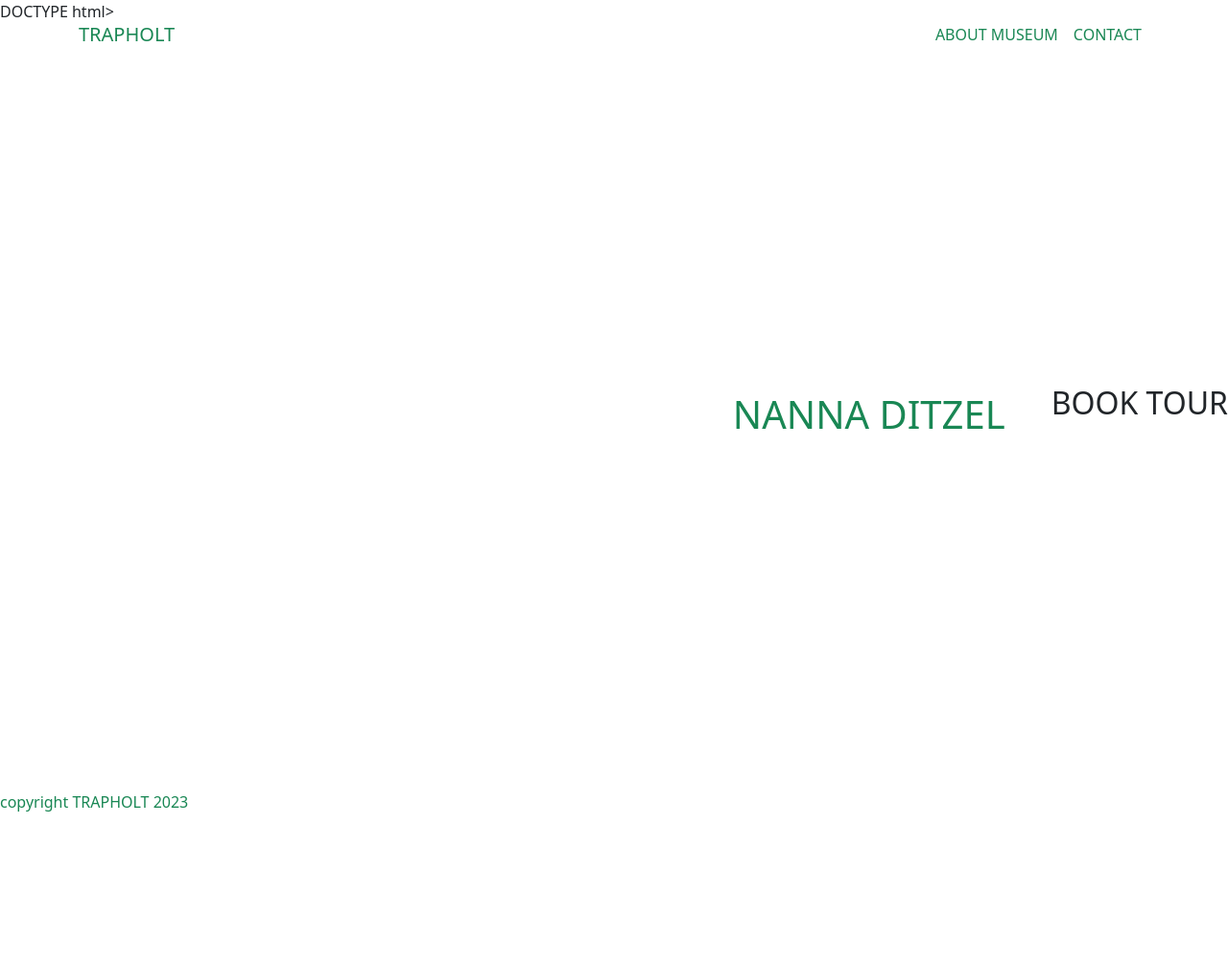
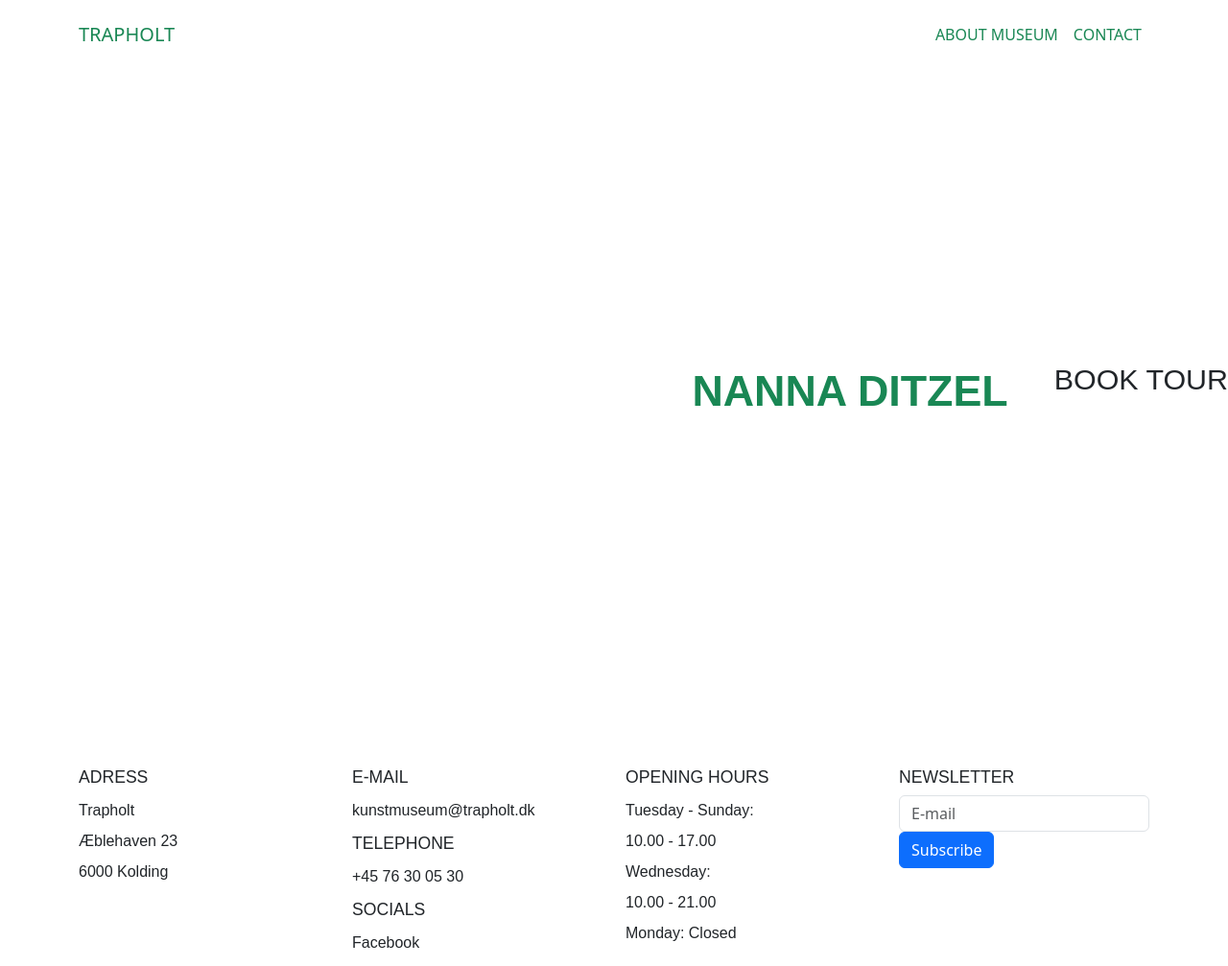
Before and after one commit to MarinEASV/TRAPHOLT-WEBSITE, a plain HTML site: page index.html in a window 1280 px wide. Shown: the whole page at 96% size. Before the commit the page ends 864 px from the top, so only its background shows below. Drawn offline with nearby package versions, Linux system fonts and the light colour scheme; a web font is replaced by a local one.

Commit message:
text styles

```diff
--- a/index.html
+++ b/index.html
@@ -1,4 +1,4 @@
-DOCTYPE html>
+<DOCTYPE html>
 <html lang="en">
 <head>
     <meta charset="UTF-8">
@@ -6,7 +6,9 @@ DOCTYPE html>
     <title>TRAPHOLT</title>
     <link href="https://cdn.jsdelivr.net/npm/bootstrap@5.3.2/dist/css/bootstrap.min.css" rel="stylesheet" integrity="sha384-T3c6CoIi6uLrA9TneNEoa7RxnatzjcDSCmG1MXxSR1GAsXEV/Dwwykc2MPK8M2HN" crossorigin="anonymous">
     <link rel="stylesheet" href="style.css">
+    <link rel="stylesheet" href="https://use.typekit.net/vnr4dbk.css">
 </head>
+
 <body>
 
     <nav class="navbar fixed-toP navbar-expand-lg navbar-dark p-md-3">
@@ -36,7 +38,7 @@ DOCTYPE html>
             </ul>
           </div>
         </div>
-      </nav>
+    </nav>
 
     <!-- Banner Image  -->
     <div
@@ -61,9 +63,45 @@ DOCTYPE html>
 
 
 
-<footer>
-    <p class="copyright text-success">copyright TRAPHOLT 2023</p>
-</footer>
+      <footer>
+        <div class="container">
+          <div class="row">
+            <!-- Column 1 -->
+            <div class="col-md-3 footer-column">
+              <h3>ADRESS</h3>
+              <h4>Trapholt <br> Æblehaven 23 <br> 6000 Kolding<h4>
+            </div>
+
+            <!-- Column 2 -->
+            <div class="col-md-3 footer-column">
+              <h3>E-MAIL</h3>
+              <h4>kunstmuseum@trapholt.dk</h4>
+
+              <h3>TELEPHONE</h3>
+              <h4>+45 76 30 05 30</h4>
+
+              <h3>SOCIALS</h3>
+              <h4>Facebook</h4>
+            </div>
+
+            <!-- Column 3 -->
+            <div class="col-md-3 footer-column">
+              <h3>OPENING HOURS</h3>
+              <h4>Tuesday - Sunday: <br>10.00 - 17.00 <br>Wednesday: <br>10.00 - 21.00 <br>Monday: Closed</h4>
+            </div>
+
+            <!-- Column 4 -->
+            <div class="col-md-3 footer-column">
+              <h3>NEWSLETTER</h3>
+              <form>
+                <div class="form-group">
+                  <input type="email" class="form-control" id="emailInput" placeholder="E-mail">
+                </div>
+                <button type="submit" class="btn btn-primary">Subscribe</button>
+            </form>
+          </div>
+        </div>
+      </footer>
 
     <script src="https://cdn.jsdelivr.net/npm/bootstrap@5.3.2/dist/js/bootstrap.bundle.min.js" integrity="sha384-C6RzsynM9kWDrMNeT87bh95OGNyZPhcTNXj1NW7RuBCsyN/o0jlpcV8Qyq46cDfL" crossorigin="anonymous"></script>
 
--- a/style.css
+++ b/style.css
@@ -0,0 +1,41 @@
+h1{ /* large heading */
+font-family: "niveau-grotesk", sans-serif;
+font-weight: bold;
+font-size: 2.8rem;
+letter-spacing: -3%;
+line-height: 2.8;
+}
+
+h2{ /* medium heading */
+font-family: "niveau-grotesk", sans-serif;
+font-weight: medium;
+font-size: 1.9rem;
+letter-spacing: -3%;
+line-height: 1.9;
+}
+
+h3{ /* title */
+font-family: "niveau-grotesk", sans-serif;
+font-weight: medium;
+font-size: 1.1rem;
+}
+
+h4{ /* contact text */
+font-family: "niveau-grotesk", sans-serif;
+font-weight:normal;
+font-size: 1rem;
+line-height: 2;
+}
+
+h5{ /* button text */
+font-family: "niveau-grotesk", sans-serif;
+font-weight: bold;
+font-size: 1.2rem;
+letter-spacing: 5%;
+}
+
+p{ /* body text */
+font-family: "niveau-grotesk", sans-serif;
+font-weight: light;
+font-size: .8rem;
+}
```
